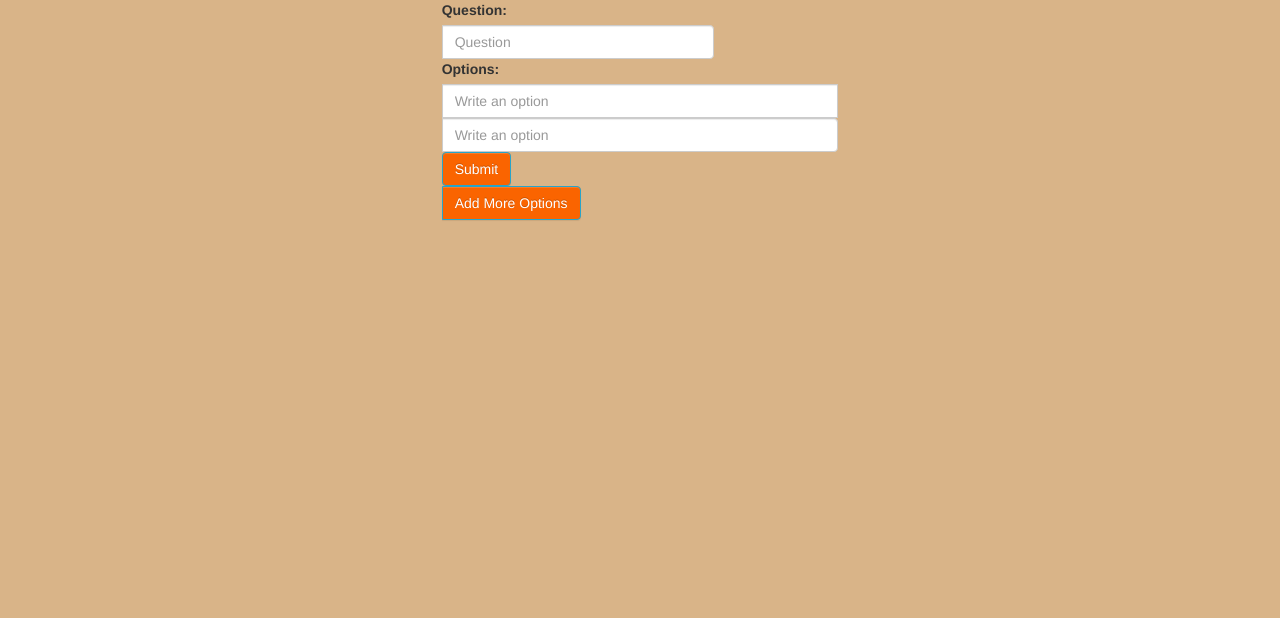
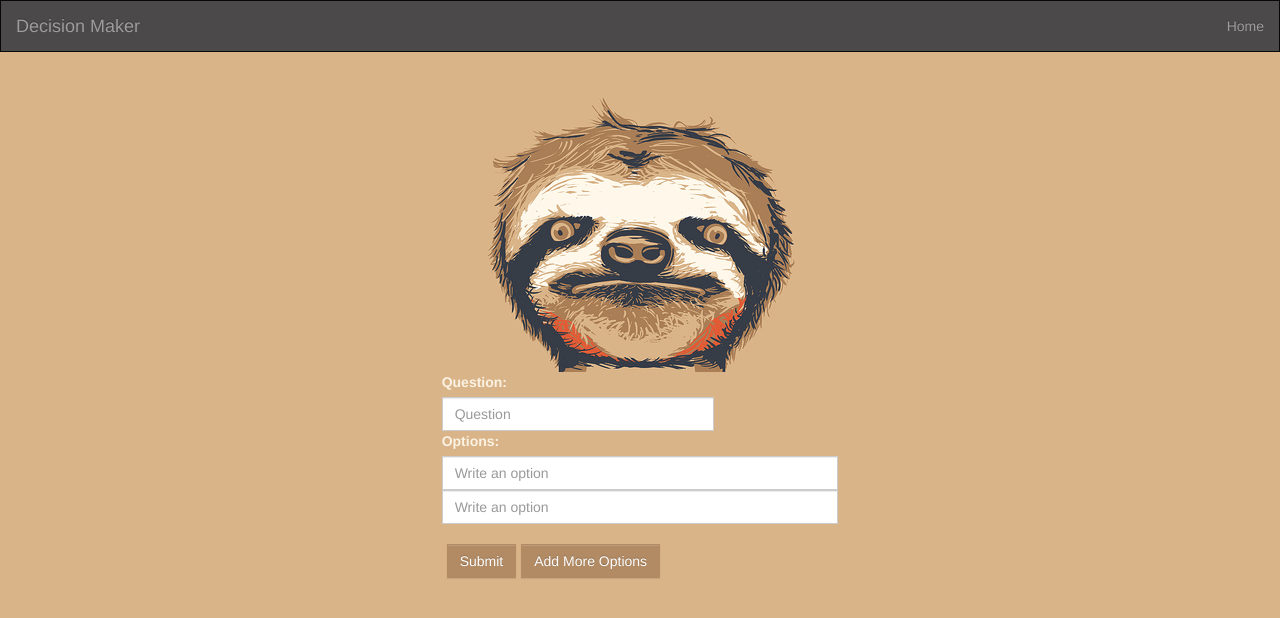
Before and after one commit to memo330179/DecisionMaker, a PHP site: page / in a window 1280 px wide. Shown: the top 618 px of the page. Run offline with PHP 8.4, Linux system fonts and the light colour scheme; some libraries are stand-ins or nearby versions.

Commit message:
changed back ground color, text color, and added pic

```diff
--- a/buttons.js
+++ b/buttons.js
@@ -9,7 +9,7 @@ $(document).ready(function(){
         if(x < max_fields){
             x++; //add the number of textboxes
             //$(wrapper).append('<div>option: <input type="text" name="option[]" /><a href="#" class="remove_field">Remove</a></div>');
-            $('<div><input type="text" name="option[]" class="form-control" placeholder="Write an option" aria-describedby="basic-addon1" required><a href="#" class="remove_field">Remove</a></div>').insertAfter(".input2");
+            $('<div class="input-group"><input type="text" name="option[]" class="form-control" placeholder="Write an option" aria-describedby="basic-addon1" required><span class="input-group-addon remove_field">Remove</span></div>').insertAfter(".input2");
 
         }
     });
--- a/custom.css
+++ b/custom.css
@@ -1,9 +1,40 @@
 body {
     background-color:#D9B488;
+    color: #FBF2E3;
 }
 .btn-info {
-    background:#FA6400;
+    background:#B28B64;
+    border-color: #B28B64;
 }
+
 .btn:focus, .btn:active:focus, .btn.active:focus {
     outline: 0 none;
 }
+
+.btn-info:hover, .btn-info:focus, .btn-info:active, .btn-info.active, .open > .dropdown-toggle.btn-info {
+    background: #A17253;
+    border-color: #A17253;
+}
+
+.input-group-addon {
+    background: #B28B64;
+    color: white;
+}
+
+.input-group-addon:hover {
+    background: #A17253;
+}
+
+.navbar-inverse {
+    background: #4C494B;
+    color: #D9B488;
+}
+.navbar-brand{
+    background: #4C494B;
+    color: #D9B488;
+}
+
+* {
+  border-radius: 0 !important;
+  -moz-border-radius: 0 !important;
+}
--- a/header.php
+++ b/header.php
@@ -13,3 +13,26 @@
   <script src="https://ajax.googleapis.com/ajax/libs/jquery/1.11.3/jquery.min.js"></script>
   </head>
   <body>
+
+    <nav class="navbar navbar-inverse">
+  <div class="container-fluid">
+    <!-- Brand and toggle get grouped for better mobile display -->
+    <div class="navbar-header">
+      <button type="button" class="navbar-toggle collapsed" data-toggle="collapse" data-target="#bs-example-navbar-collapse-1" aria-expanded="false">
+        <span class="sr-only">Toggle navigation</span>
+        <span class="icon-bar"></span>
+        <span class="icon-bar"></span>
+        <span class="icon-bar"></span>
+      </button>
+      <a class="navbar-brand" href="index.php">Decision Maker</a>
+    </div>
+
+    <!-- Collect the nav links, forms, and other content for toggling -->
+
+      <ul class="nav navbar-nav navbar-right">
+        <li><a href="#">Home</a></li>
+      </ul>
+    </div><!-- /.navbar-collapse -->
+  </div><!-- /.container-fluid -->
+</nav>
+<div class="col-md-4 col-md-offset-4 "><img src="page_pic.jpg"></div>
--- a/index.php
+++ b/index.php
@@ -5,7 +5,7 @@ $title = "Decision Maker"; //title of the page
 include "header.php";
 ?>
 
-  <form action="decision.php" method="post" class="col-md-4 col-md-offset-4">
+  <form action="decision.php" method="post" class="col-md-4 col-md-offset-4 ">
   <div class="input-group">
     <label for="question">Question:</label>
       <input type="text" name="question" class="form-control" placeholder="Question" aria-describedby="basic-addon1" required>
@@ -16,8 +16,9 @@ include "header.php";
         <input type="text" name="option[]" class="form-control" placeholder="Write an option" aria-describedby="basic-addon1" required>
         <input type="text" name="option[]" class="form-control input2" placeholder="Write an option" aria-describedby="basic-addon1" required>
       </div>
-      <span class="btn-group">
-      <div class="submit_options"><input class="btn btn-info" type=submit></div>
+
+      <span class="btn-toolbar">
+      <input class="btn btn-info submit_options" value="Submit" type="submit">
       <button class="add_field_button btn btn-info">Add More Options</button>
       </span>
     </div>
```
Also changed, not shown: page_pic.jpg (added).
